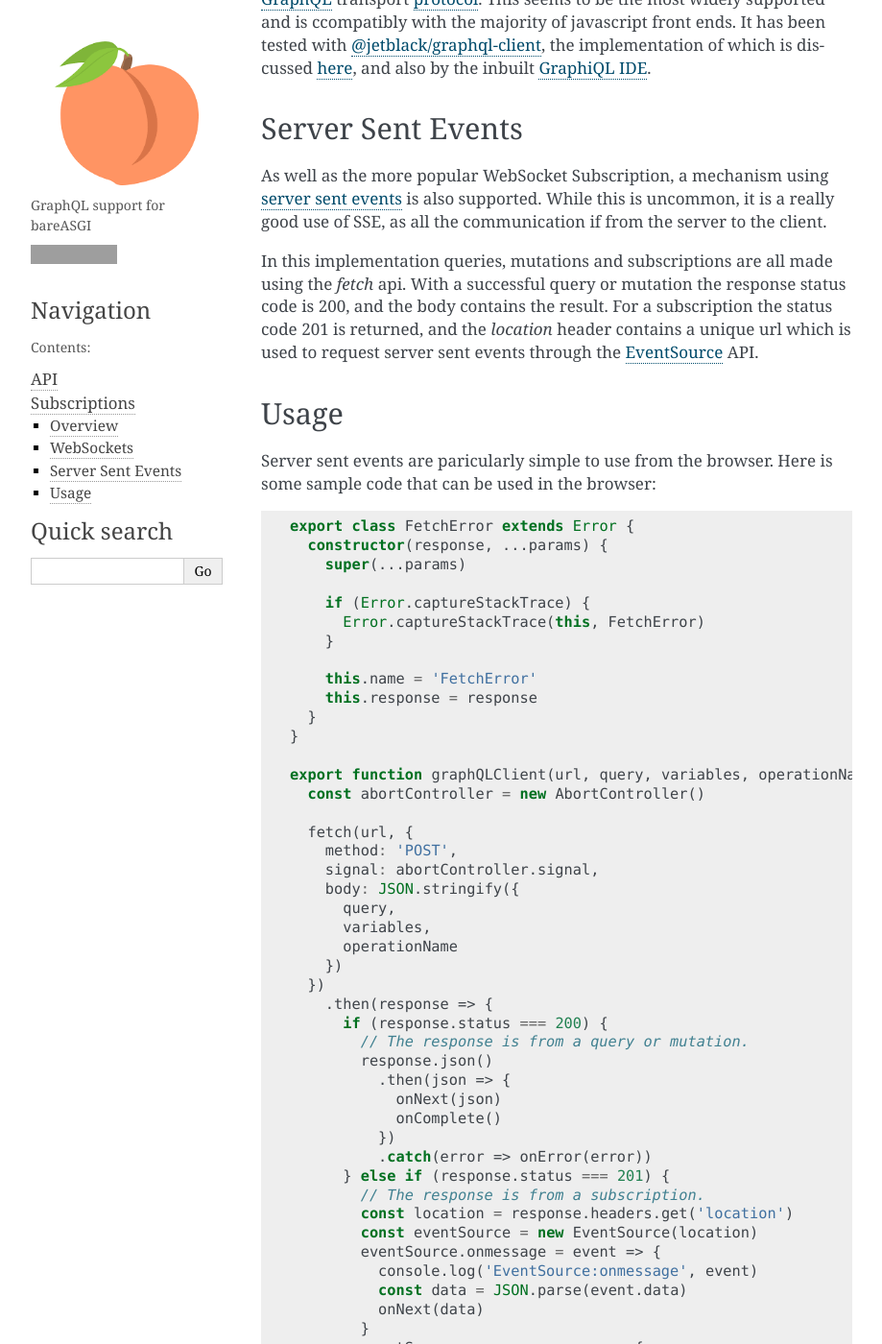
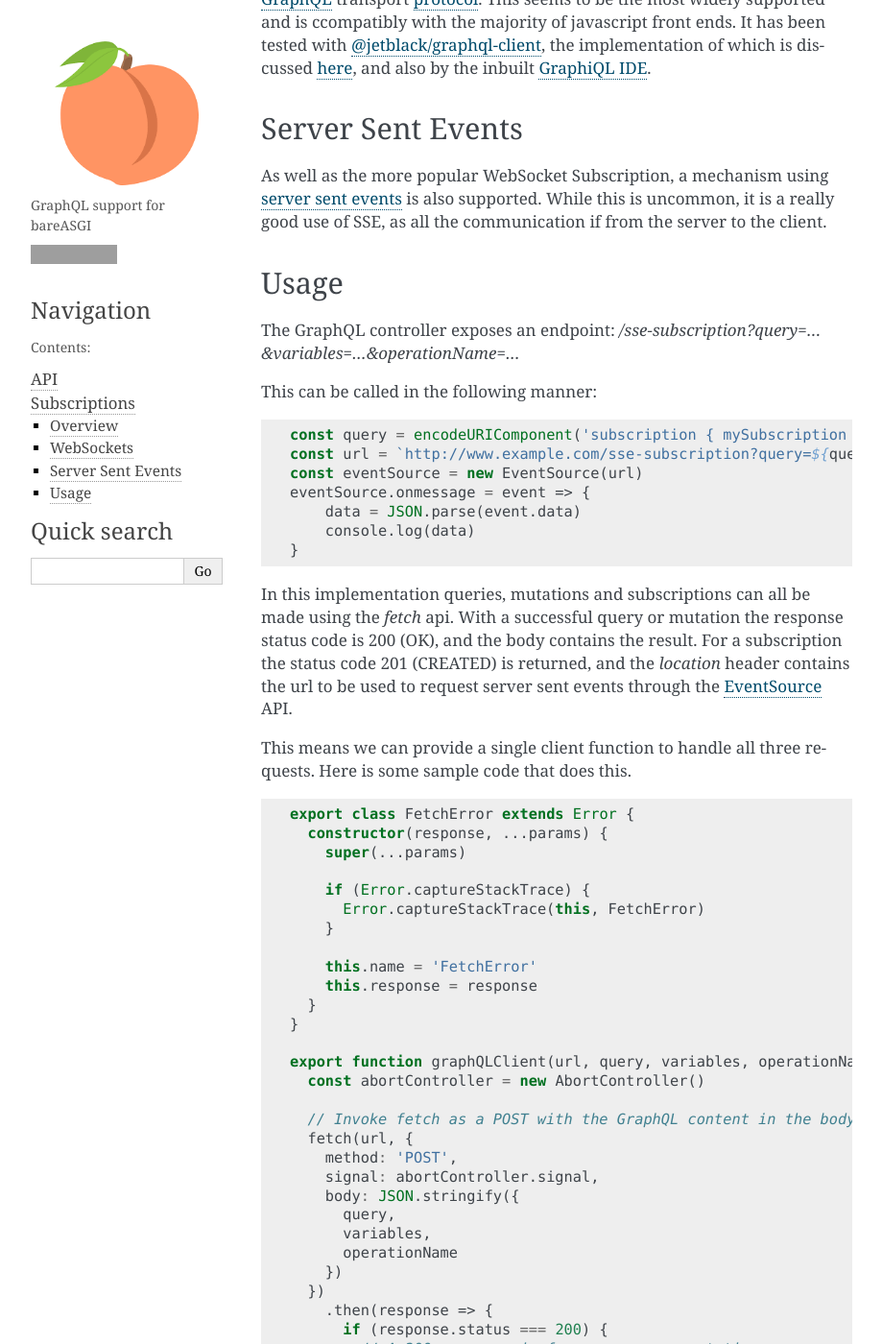
Before and after one commit to rob-blackbourn/bareASGI-graphql-next, a Sphinx documentation site: the page built from docs/subscriptions.rst, in a window 1280 px wide and 1400 px high, scrolled down 389 px. Shown: the whole window at 96% size, without its empty margins (170-1089 px from the left). Built offline with Sphinx 7.4.7, drawn with Linux system fonts in a browser that asks for light colours; some of the changed text lies outside the part shown; grey boxes are pictures that could not be loaded.

Commit message:
Updated the subscription

```diff
--- a/docs/subscriptions.rst
+++ b/docs/subscriptions.rst
@@ -30,17 +30,30 @@ As well as the more popular :doc:`WebSocket Subscription </ws_subscriptions>`, a
 is also supported. While this is uncommon, it is a really good use of SSE, as all the communication
 if from the server to the client.
 
-In this implementation queries, mutations and subscriptions are all made using the `fetch` api.
-With a successful query or mutation the response status code is 200, and the body contains the
-result. For a subscription the status code 201 is returned, and the `location` header contains
-a unique url which is used to request server sent events through the
-`EventSource <https://developer.mozilla.org/en-US/docs/Web/API/EventSource>`_ API.
-
 Usage
 -----
 
-Server sent events are paricularly simple to use from the browser. Here is some sample code
-that can be used in the browser:
+The GraphQL controller exposes an endpoint: `/sse-subscription?query=...&variables=...&operationName=...`
+
+This can be called in the following manner:
+
+.. code-block:: js
+
+    const query = encodeURIComponent('subscription { mySubscription { name timestamp } }')
+    const url = `http://www.example.com/sse-subscription?query=${query}`
+    const eventSource = new EventSource(url)
+    eventSource.onmessage = event => {
+        data = JSON.parse(event.data)
+        console.log(data)
+    }
+
+In this implementation queries, mutations and subscriptions can all be made using the `fetch` api.
+With a successful query or mutation the response status code is 200 (OK), and the body contains the
+result. For a subscription the status code 201 (CREATED) is returned, and the `location` header contains
+the url to be used to request server sent events through the
+`EventSource <https://developer.mozilla.org/en-US/docs/Web/API/EventSource>`_ API.
+
+This means we can provide a single client function to handle all three requests. Here is some sample code that does this.
 
 .. code-block:: js
 
@@ -60,6 +73,7 @@ that can be used in the browser:
     export function graphQLClient(url, query, variables, operationName, onNext, onError, onComplete) {
       const abortController = new AbortController()
 
+      // Invoke fetch as a POST with the GraphQL content in the body.
       fetch(url, {
         method: 'POST',
         signal: abortController.signal,
@@ -71,26 +85,34 @@ that can be used in the browser:
       })
         .then(response => {
           if (response.status === 200) {
-            // The response is from a query or mutation.
+            // A 200 response is from a query or mutation.
+
             response.json()
               .then(json => {
                 onNext(json)
                 onComplete()
               })
               .catch(error => onError(error))
+
           } else if (response.status === 201) {
-            // The response is from a subscription.
+            // A 201 is the response for a subscription.
+
+            // The url for the event source is passed in the 'location' header.
             const location = response.headers.get('location')
+
             const eventSource = new EventSource(location)
+
             eventSource.onmessage = event => {
               console.log('EventSource:onmessage', event)
               const data = JSON.parse(event.data)
               onNext(data)
             }
+
             eventSource.onerror = error => {
               console.log('EventSource:onerror', error)
               onError(error)
             }
+
             abortController.signal.onabort = () => {
               console.log('AbortController: onabort')
               if (eventSource.readyState !== 2) {
@@ -100,6 +122,7 @@ that can be used in the browser:
           } else {
             onError(new FetchError(response, 'Failed to execute GraphQL'))
           }
+
         })
         .catch(error => onError(error))
 
```
